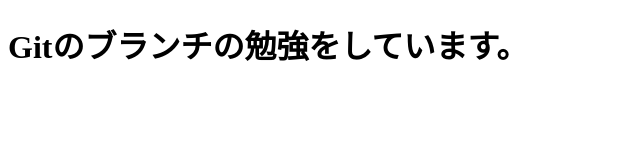
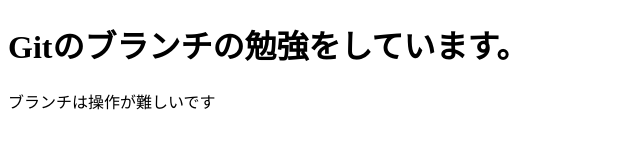
Before and after one commit to Neo-maru/git-study, a plain HTML site: page index.html in a window 1280 px wide. Shown: the whole page, without its empty margins (0-640 px from the left). Drawn offline with Linux system fonts and the light colour scheme.

Commit message:
パラグラフを追加

```diff
--- a/index.html
+++ b/index.html
@@ -8,5 +8,6 @@
 </head>
 <body>
     <h1>Gitのブランチの勉強をしています。</h1>
+    <p>ブランチは操作が難しいです</p>
 </body>
 </html>
```
